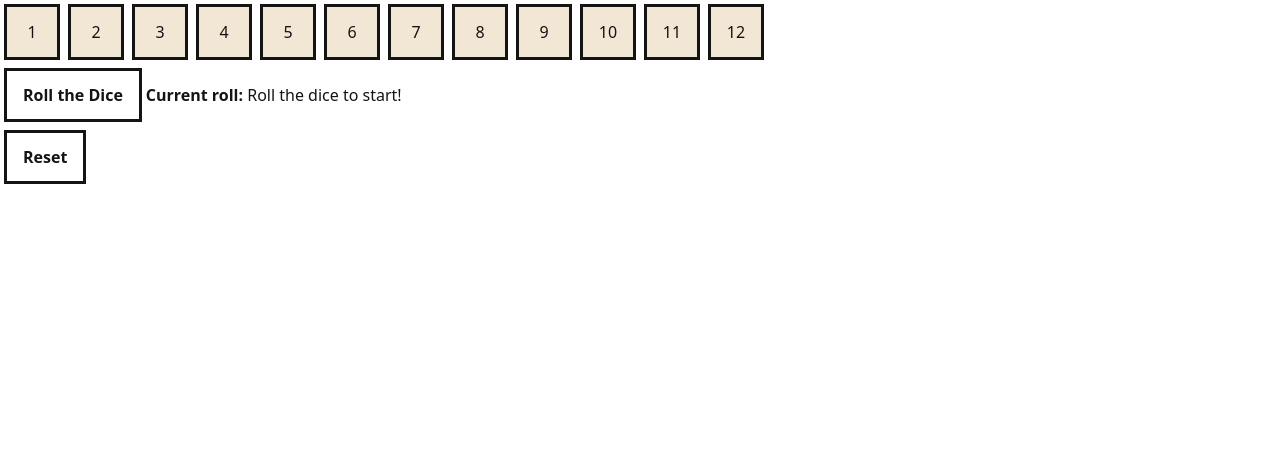
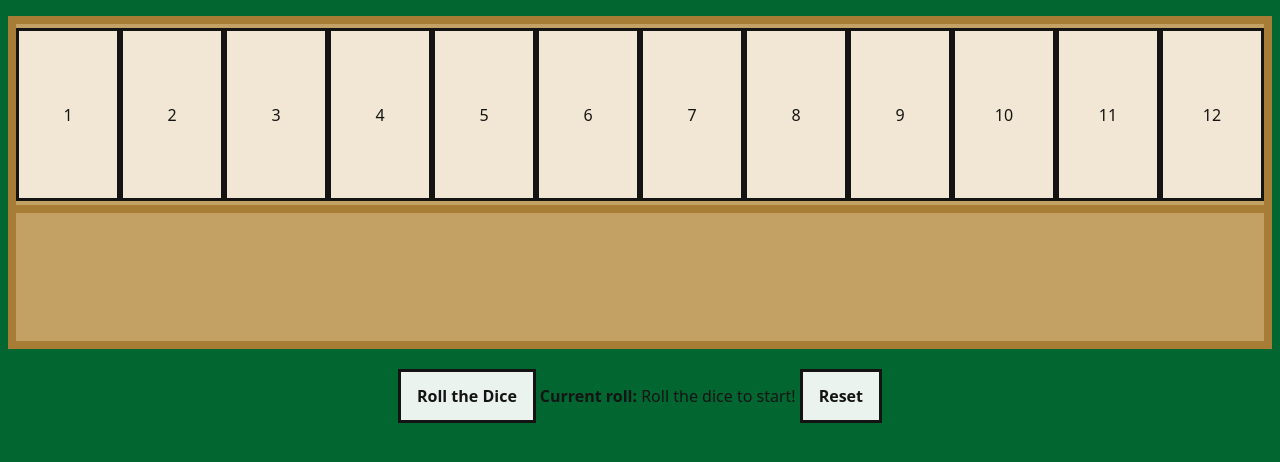
Before and after one commit to Funnyadd/The-Dice-Game, a React (Vite) app: page / in a window 1280 px wide. Shown: the top 462 px of the page. Built offline with nearby package versions, Linux system fonts and the light colour scheme.

Commit message:
first start for styles. Kept comment to remind myself what to do next :)

```diff
--- a/src/App.tsx
+++ b/src/App.tsx
@@ -20,7 +20,7 @@ const App = () => {
     const handleTileClick = (tileNumber: number) => dispatch({ type: "TOGGLE_TILE", tileNumber });
 
     return (
-        <>
+        <div className="main-container">
             <Board tiles={tiles} onTileClick={handleTileClick} />
 
             <div>
@@ -30,8 +30,6 @@ const App = () => {
                 <span className="dice-result">
                     <strong>Current roll:</strong> {diceResult ?? DEFAULT_DICE_MESSAGE}
                 </span>
-            </div>
-            <div>
                 <button className="action-btn" onClick={handleResetGameClick}>
                     Reset
                 </button>
@@ -42,7 +40,7 @@ const App = () => {
             <div>
                 <p className="m-1">{error}</p>
             </div>
-        </>
+        </div>
     );
 };
 
--- a/src/components/Board.tsx
+++ b/src/components/Board.tsx
@@ -2,11 +2,22 @@ import TileButton from "./TileButton";
 import type { BoardProps } from "../game/types";
 
 const Board = ({ tiles, onTileClick }: BoardProps) => {
+    // Need to find a way to make the tiles be higher than the height of the board
+    // so that it gives an effect that they are over the edge
+
+    // Replace disabled state by a giggle
+
+    // Add some sort of animation (if possible) from state up to selected
+
     return (
-        <div className="tile-container">
-            {tiles.map((tile) => (
-                <TileButton key={tile.number} tile={tile} onClick={onTileClick} />
-            ))}
+        <div className="board-container">
+            <div className="tile-container">
+                {tiles.map((tile) => (
+                    <TileButton key={tile.number} tile={tile} onClick={onTileClick} />
+                ))}
+            </div>
+            <hr className="board-separator" />
+            <div className="dice-box">{/* Put the dice here ! */}</div>
         </div>
     );
 };
--- a/src/components/TileButton.tsx
+++ b/src/components/TileButton.tsx
@@ -1,9 +1,10 @@
+import { isTileDown, isTileSelected } from "../game/logic";
 import type { TileButtonProps } from "../game/types";
 
 const TileButton = ({ tile, onClick }: TileButtonProps) => {
     return (
         <button className={`tile-btn tile-btn-${tile.state}`} onClick={() => onClick(tile.number)}>
-            {tile.number}
+            {isTileDown(tile) || isTileSelected(tile) ? "" : tile.number}
         </button>
     );
 };
--- a/src/style.css
+++ b/src/style.css
@@ -2,42 +2,80 @@
 
 @layer base {
     :root {
-    /* Palette */
         --ink: #141414;
-    --felt: #1f5c3a; /* To be used for background later */
-    --felt-dark: #17462c; /* To be used for background later */
         --tile: #f2e7d4;
         --tile-pressed: #bea475;
-    --tile-selected: #def55b;
+        --tile-selected: #def55b; /* Need ot change this ugly ass colour */
         --tile-disabled: #a1a1a1;
-  }
 
-  html,
-  body {
-    height: 100%;
+        /* Revisit these colours */
+        --board-walls: #a77d35;
+        --board-inside: #c3a063;
     }
 
     body {
+        @apply bg-black; /* Need to change to appropriate colour */
         color: var(--ink);
-    font-family: ui-sans-serif, system-ui, -apple-system, Segoe UI, Roboto, Arial, sans-serif;
+        font-family:
+            ui-sans-serif,
+            system-ui,
+            -apple-system,
+            Segoe UI,
+            Roboto,
+            Arial,
+            sans-serif;
     }
 
+    * {
         /* Keep things crisp and "game-like" */
-  * {
         -webkit-tap-highlight-color: transparent;
+        @apply select-none;
     }
 
     button {
         font: inherit;
-    @apply select-none cursor-pointer;
+        @apply cursor-pointer;
+    }
+
+    p,
+    span,
+    strong {
+        @apply select-text;
     }
 }
 
 @layer components {
+    .main-container {
+        /* Need to change to appropriate colour */
+        @apply bg-green-800 mx-auto px-2 pt-4 h-screen flex items-center flex-col gap-4;
+    }
+
+    /* Board */
+    .board-container {
+        @apply p-2 w-full;
+        background-color: var(--board-walls);
+    }
+
+    .tile-container {
+        @apply py-1 flex;
+        background-color: var(--board-inside);
+    }
+
+    .board-separator {
+        @apply border-4;
+        border-color: var(--board-walls);
+    }
+
+    .dice-box {
+        @apply h-32; /* Change to more dynamic */
+        background-color: var(--board-inside);
+    }
+
+    /* Tiles */
     .tile-btn {
-    @apply m-1;
-    width: 56px;
-    height: 56px;
+        flex: 1 1 0;
+        min-width: 25px;
+        aspect-ratio: 3 / 5;
         border: 3px solid var(--ink);
     }
 
@@ -55,6 +93,7 @@
 
     .tile-btn-selected {
         background: var(--tile-selected);
+        transform: translate(0, 50%);
     }
 
     .tile-btn-disabled {
@@ -64,13 +103,14 @@
 
     .tile-btn-down {
         background: var(--tile);
-    height: 28px;
+        transform: translate(0, 50%);
     }
 
+    /* Action buttons */
     .action-btn {
         @apply m-1 px-4 py-3 font-semibold;
         border: 3px solid var(--ink);
-    background: rgba(255,255,255,0.92);
+        background: rgba(255, 255, 255, 0.92);
     }
 
     .action-btn:hover {
```
Also changed, not shown: 1 other file (tests, documents, lock files or other folders). Lines whose indentation alone changed are shown as unchanged.
